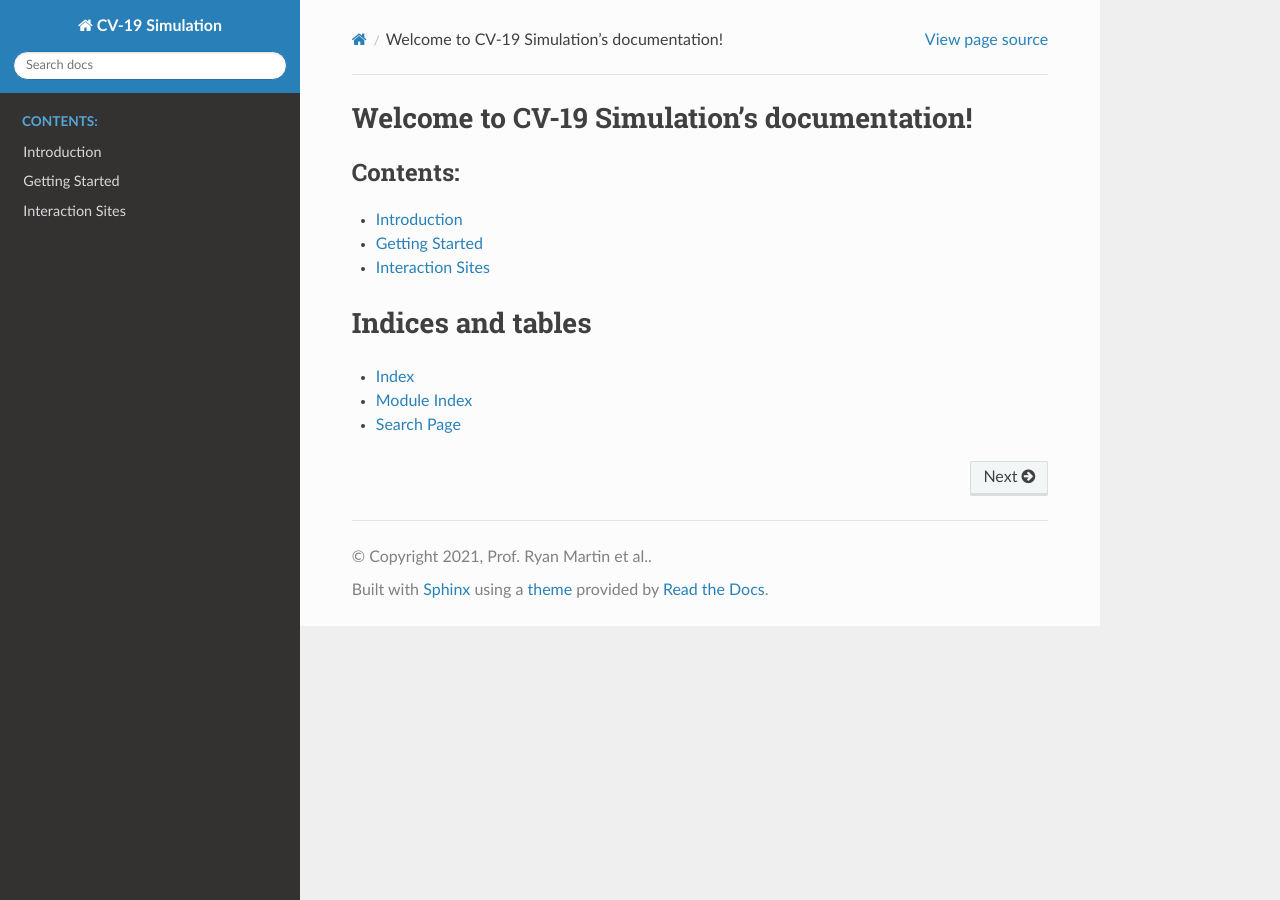
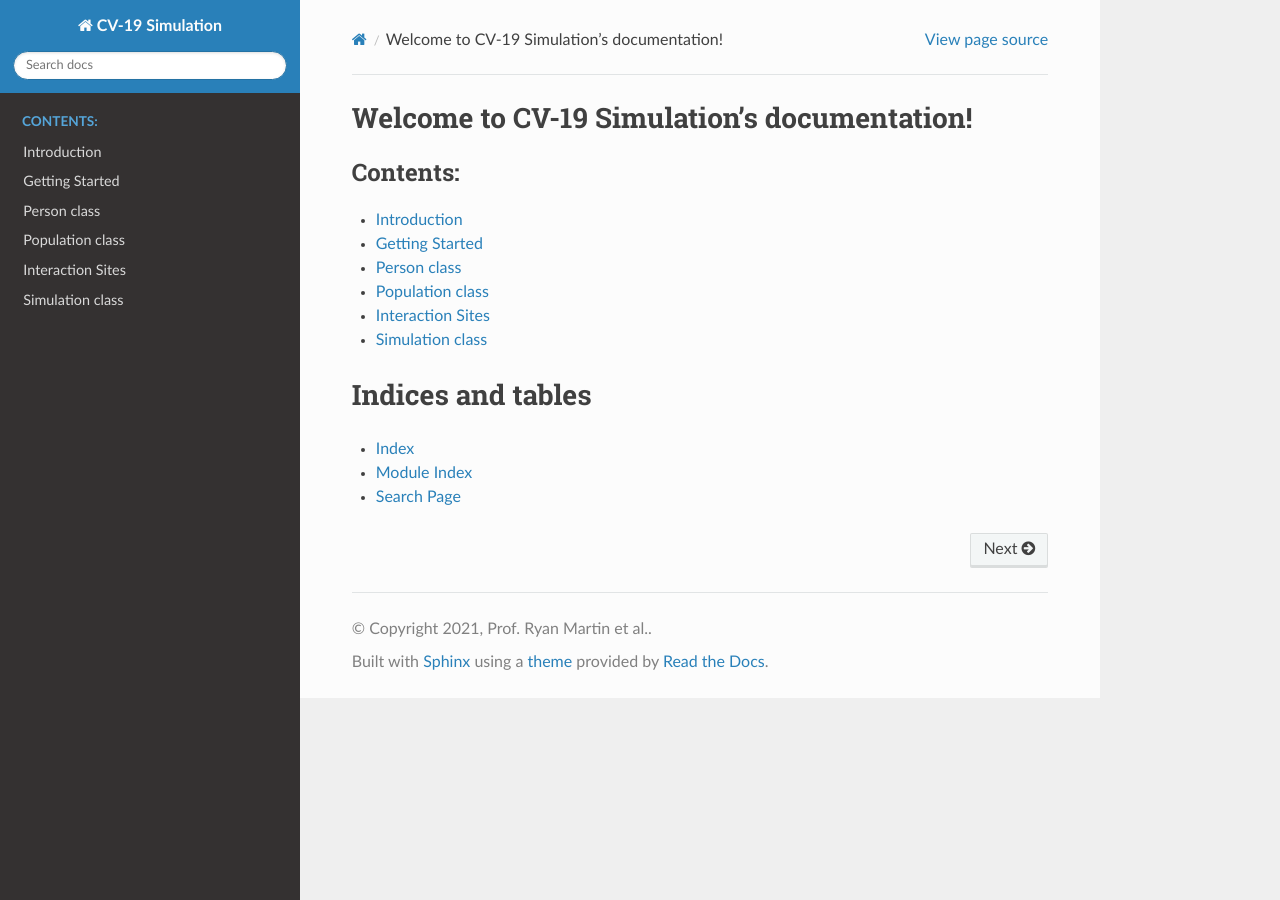
Before and after one commit to Queens-Physics/quaboom, a Sphinx documentation site: the page built from docs/index.rst, in a window 1280 px wide. Built offline with Sphinx 7.4.7 and the Read the Docs theme 2.0.0, drawn with Linux system fonts in a browser that asks for light colours.

Commit message:
Update and add to the sphinx documentation.

```diff
--- a/docs/index.rst
+++ b/docs/index.rst
@@ -12,8 +12,10 @@ Welcome to CV-19 Simulation's documentation!
 
    introduction
    getting_started
+   person
+   population
    interaction_sites
-
+   simulation
 
 Indices and tables
 ==================
--- a/docs/interaction_sites.rst
+++ b/docs/interaction_sites.rst
@@ -1,8 +1,6 @@
 Interaction Sites
 =================
 
-Here is a sample of the autodocumentation feature:
-
-.. autoclass:: Interaction_Sites.Interaction_Sites
+.. autoclass:: cv19.interaction_sites.Interaction_Sites
     :members:
     :undoc-members:
--- /dev/null
+++ b/docs/person.rst
@@ -0,0 +1,8 @@
+Person class
+============
+
+General person class.
+
+.. autoclass:: cv19.person.Person
+    :members:
+    :undoc-members:
--- /dev/null
+++ b/docs/population.rst
@@ -0,0 +1,8 @@
+Population class
+================
+
+General population class.
+
+.. autoclass:: cv19.population.Population
+    :members:
+    :undoc-members:
```
Also changed, not shown: docs/simulation.rst (added, +8 -0 lines).
